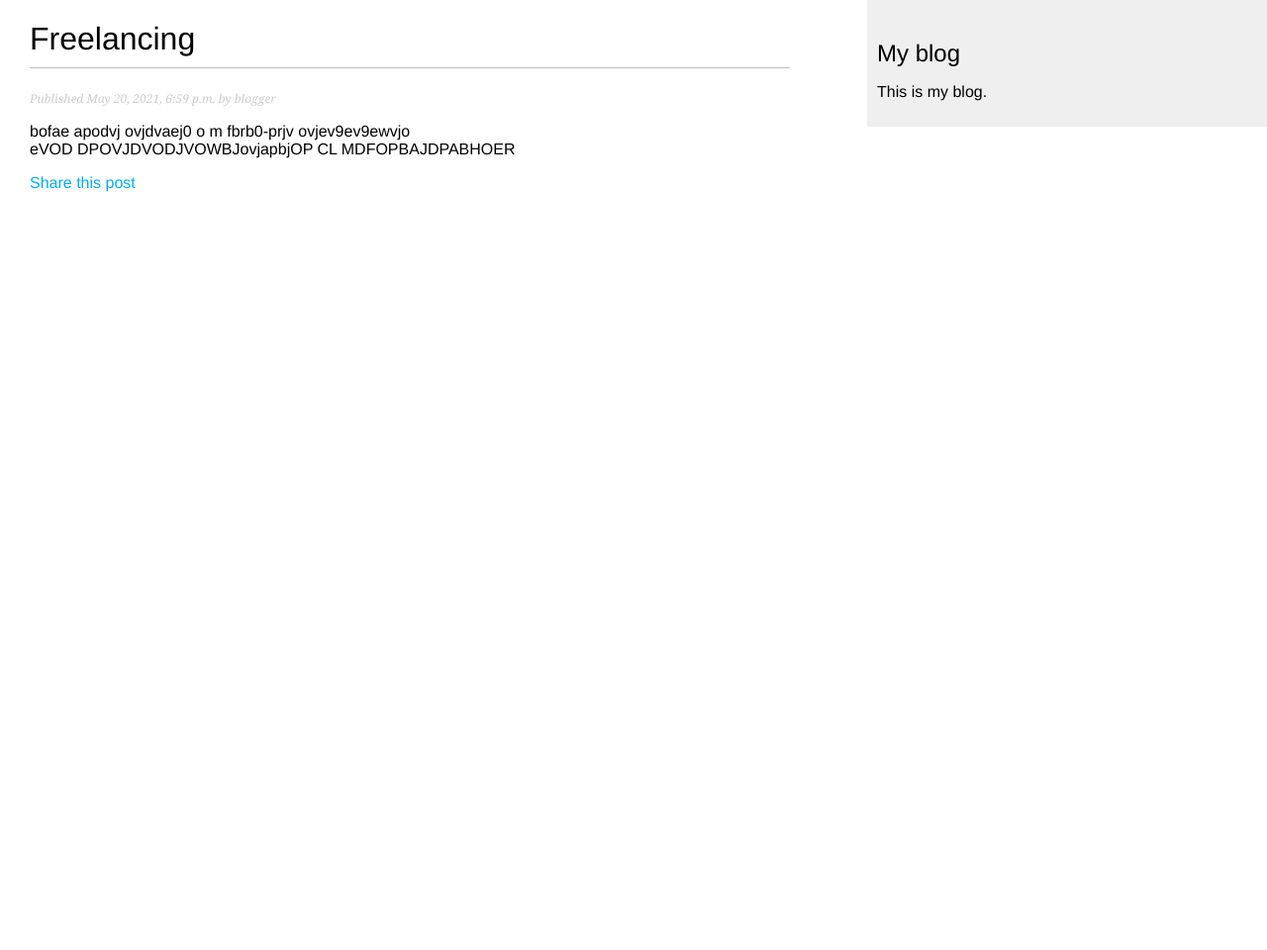
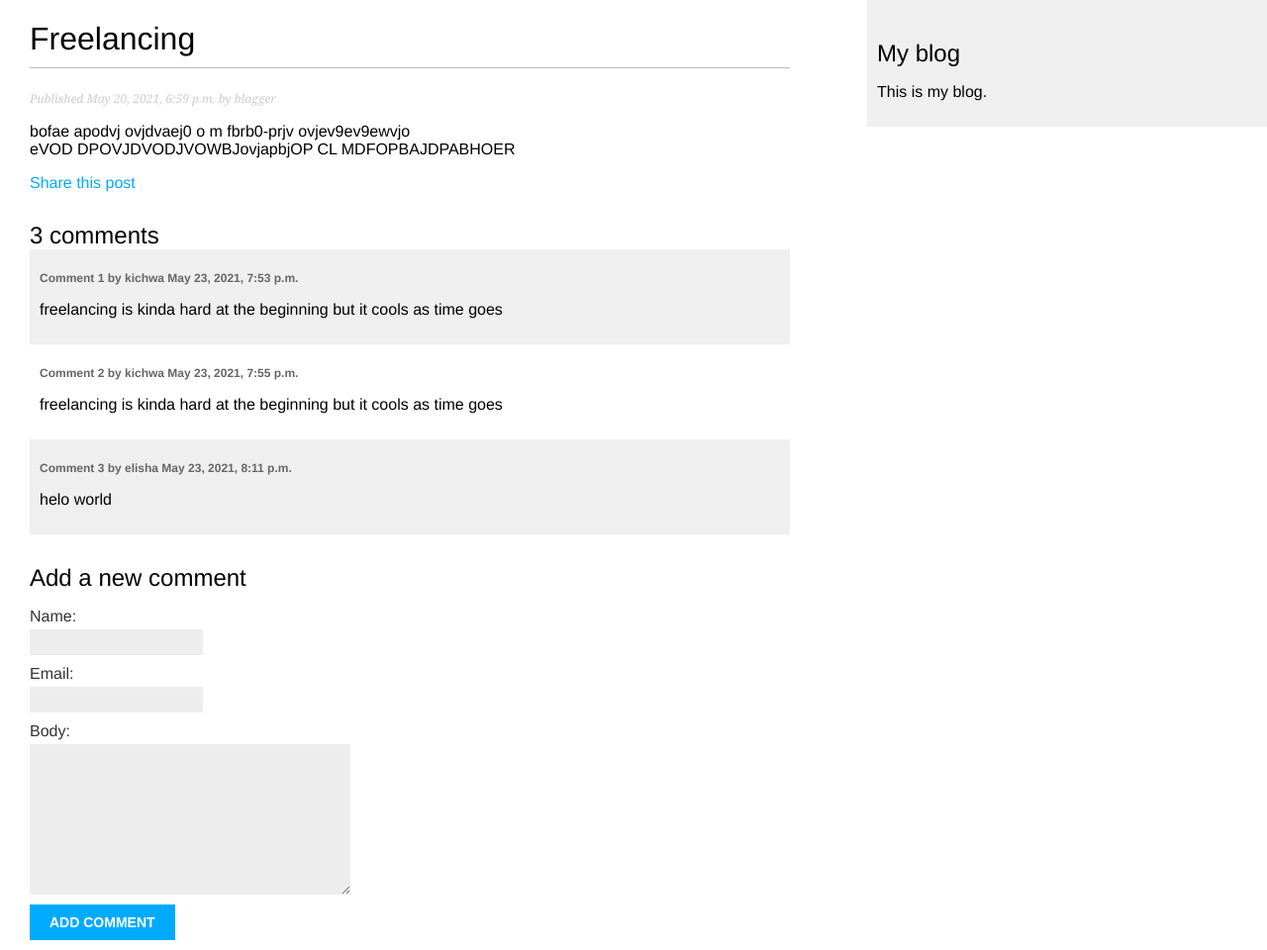
Before and after one commit to Bulalu/Blog, a Django app: a page that uses blog/templates/blog/post_detail.html in a window 1280 px wide. Shown: the whole page at 99% size. Before the commit the page ends 194 px from the top, so only its background shows below. Run offline with Django 3.2, Linux system fonts and the light colour scheme; data comes from the database, SQL or seed files in the repository; both versions use the stored data as it was after the commit.

Commit message:
comment section
added a comment section although need to stills configure a redirect url and also some styling to

```diff
--- a/blog/forms.py
+++ b/blog/forms.py
@@ -1,7 +1,15 @@
 from django import forms
+from django.forms import fields, models
+from .models import Comment
 
 class EmailPostForm(forms.Form):
     name = forms.CharField(max_length=30)
     email = forms.EmailField()
     to = forms.EmailField()
     comments = forms.CharField(required=False, widget=forms.Textarea)
+
+
+class CommentForm(forms.ModelForm):
+    class Meta:
+        model = Comment
+        fields = ['name', 'email', 'body']
--- a/blog/models.py
+++ b/blog/models.py
@@ -40,3 +40,19 @@
                             args=[self.publish.year,
                             self.publish.month,
                             self.publish.day, self.slug])
+
+
+class Comment(models.Model):
+    post = models.ForeignKey(Post, on_delete=models.CASCADE, related_name='comments')
+    name = models.CharField(max_length=50)
+    email = models.EmailField()
+    body = models.TextField()
+    created = models.DateTimeField(auto_now_add=True)
+    updated = models.DateTimeField(auto_now=True)
+    active = models.BooleanField(default=True)
+
+    class Meta:
+        ordering = ('created',)
+
+    def __str__(self):
+        return f'Comment by {self.name} on {self.post}'
--- a/blog/templates/blog/post_detail.html
+++ b/blog/templates/blog/post_detail.html
@@ -15,4 +15,33 @@
     </a>
 </p>
 
+{% with comments.count as total_comments %}
+<h2>
+{{ total_comments }} comment{{ total_comments|pluralize }}
+</h2>
+{% endwith %}
+
+{% for comment in comments %}
+    <div class="comment">
+      <p class="info">
+        Comment {{ forloop.counter }} by {{ comment.name }}
+        {{ comment.created }}
+     </p>
+    {{ comment.body|linebreaks }}
+    </div>
+{% empty %}
+    <p>There are no comments yet.</p>
+{% endfor %}
+
+{% if new_comment %}
+    <h2>Your comment has been added.</h2>
+{% else %}
+    <h2>Add a new comment</h2>
+    <form method="post">
+        {{ comment_form.as_p }}
+        {% csrf_token %}
+        <p><input type="submit" value="Add comment"></p>
+    </form>
+{% endif %}
+
 {% endblock %}
--- a/blog/views.py
+++ b/blog/views.py
@@ -4,7 +4,7 @@
 from django.core.mail import send_mail
 
 from .models import Post
-from .forms import EmailPostForm
+from .forms import EmailPostForm, CommentForm
 
 from django.views.generic import DetailView
 # Create your views here.
@@ -24,8 +24,32 @@
                                    publish__year=year,
                                    publish__month=month,
                                    publish__day=day)
+    # List of active comments for this post
+    comments = post.comments.filter(active=True)
 
-    return render(request, 'blog/post_detail.html',  {'post': post})
+    new_comment = None
+
+    if request.method == 'POST':
+        comment_form = CommentForm(data=request.POST)
+        if comment_form.is_valid():
+            #create a new comment but dont save to db yet
+            new_comment = comment_form.save(commit=False)
+            #assign the current post to the comment
+            new_comment.post = post
+            #save the comment to the database
+            new_comment.save()
+    else:
+        comment_form = CommentForm()
+
+    ctx = {
+        'post':post,
+        'comments': comments,
+        'new_comment': new_comment,
+        'comment_form': comment_form
+
+    }
+
+    return render(request, 'blog/post_detail.html',  ctx)
 
 
 
--- a/mysite/settings.py
+++ b/mysite/settings.py
@@ -116,8 +116,8 @@
 
 EMAIL_BACKEND = 'django.core.mail.backends.console.EmailBackend'
 EMAIL_HOST = 'smtp.gmail.com'
-EMAIL_HOST_USER = 'your_account@gmail.com'
-EMAIL_HOST_PASSWORD = 'your_password'
+EMAIL_HOST_USER = 'elishabulalu031@gmail.com'
+EMAIL_HOST_PASSWORD = 'ultimateteam19'
 EMAIL_PORT = 587
 EMAIL_USE_TLS = True
 
```
Also changed, not shown: blog/admin.py (+8 -1 lines), blog/migrations/0004_comment.py (added), db.sqlite3.
